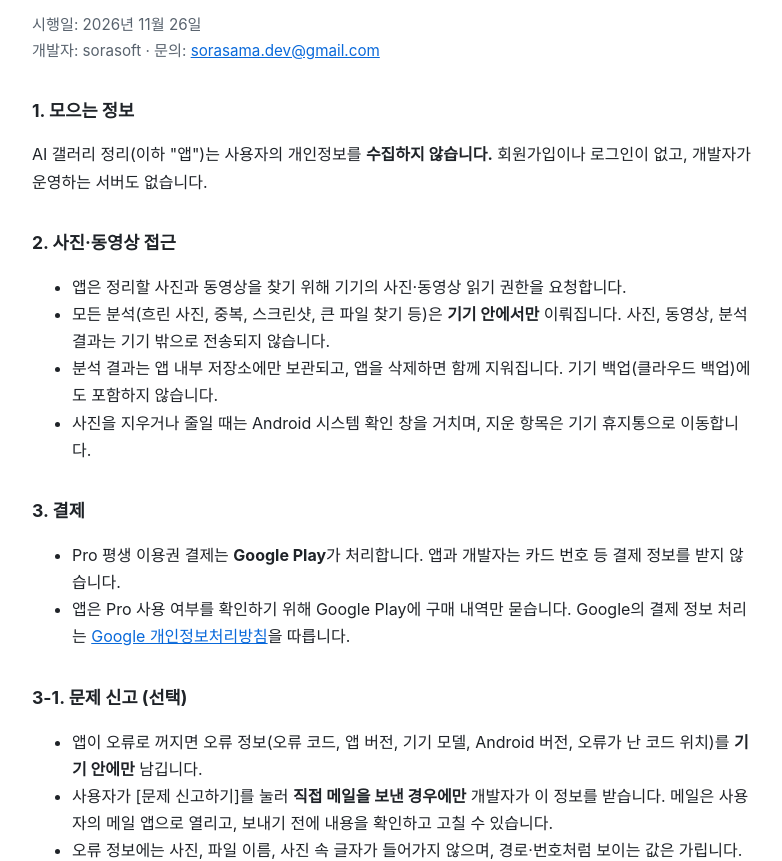
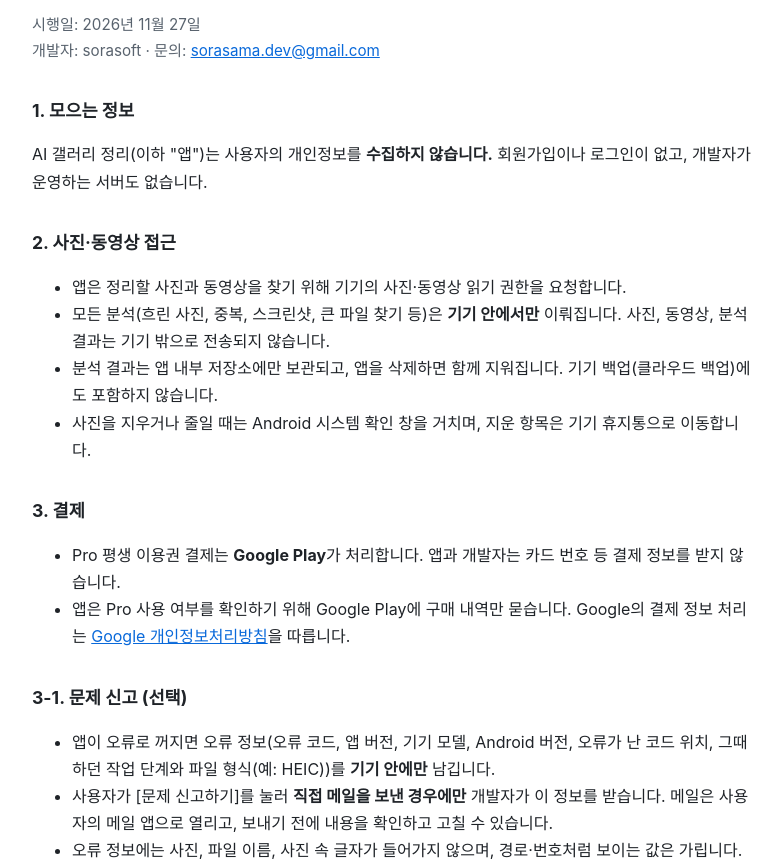
Before and after one commit to sorasoft-dev/sorasoft-dev.github.io, a plain HTML site: page sora-clean/privacy/index.html in a window 1280 px wide. Shown: the part 96-957 px from the top of the page, without its empty margins (248-1030 px from the left). Drawn offline with Linux system fonts and the light colour scheme.

Commit message:
sora-clean 개인정보처리방침: 신고 정보에 작업 단계·파일 형식

```diff
--- a/sora-clean/privacy/index.html
+++ b/sora-clean/privacy/index.html
@@ -15,7 +15,7 @@
 </head>
 <body>
 <h1>AI 갤러리 정리 개인정보처리방침</h1>
-<p class="meta">시행일: 2026년 11월 26일<br>개발자: sorasoft · 문의: <a href="mailto:sorasama.dev@gmail.com">sorasama.dev@gmail.com</a></p>
+<p class="meta">시행일: 2026년 11월 27일<br>개발자: sorasoft · 문의: <a href="mailto:sorasama.dev@gmail.com">sorasama.dev@gmail.com</a></p>
 
 <h2>1. 모으는 정보</h2>
 <p>AI 갤러리 정리(이하 "앱")는 사용자의 개인정보를 <strong>수집하지 않습니다.</strong> 회원가입이나 로그인이 없고, 개발자가 운영하는 서버도 없습니다.</p>
@@ -36,7 +36,7 @@
 
 <h2 id="report">3-1. 문제 신고 (선택)</h2>
 <ul>
-  <li>앱이 오류로 꺼지면 오류 정보(오류 코드, 앱 버전, 기기 모델, Android 버전, 오류가 난 코드 위치)를 <strong>기기 안에만</strong> 남깁니다.</li>
+  <li>앱이 오류로 꺼지면 오류 정보(오류 코드, 앱 버전, 기기 모델, Android 버전, 오류가 난 코드 위치, 그때 하던 작업 단계와 파일 형식(예: HEIC))를 <strong>기기 안에만</strong> 남깁니다.</li>
   <li>사용자가 [문제 신고하기]를 눌러 <strong>직접 메일을 보낸 경우에만</strong> 개발자가 이 정보를 받습니다. 메일은 사용자의 메일 앱으로 열리고, 보내기 전에 내용을 확인하고 고칠 수 있습니다.</li>
   <li>오류 정보에는 사진, 파일 이름, 사진 속 글자가 들어가지 않으며, 경로·번호처럼 보이는 값은 가립니다.</li>
   <li>받은 메일은 문제 해결에만 쓰고, 해결 후 보관하지 않습니다.</li>
```
